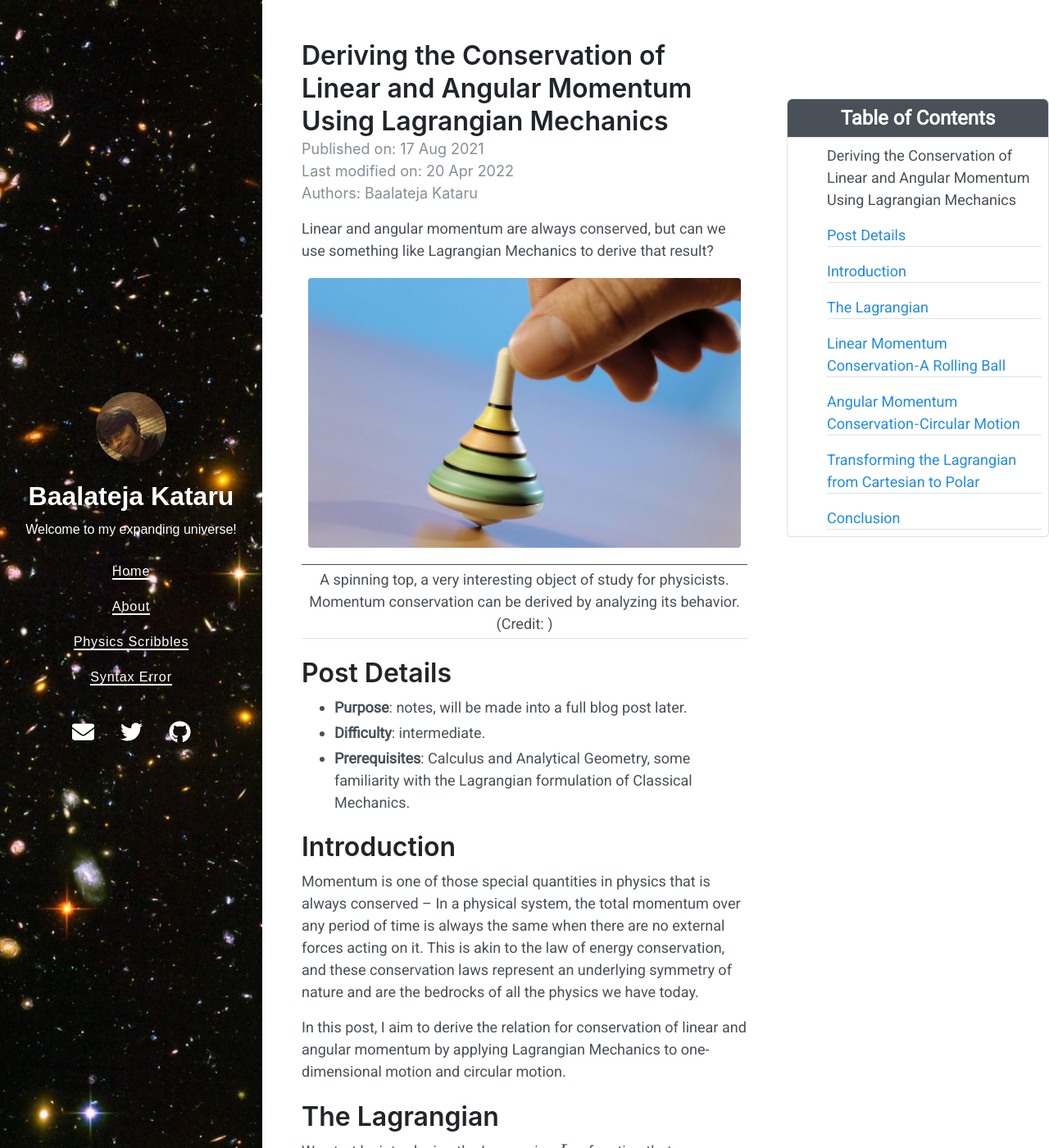
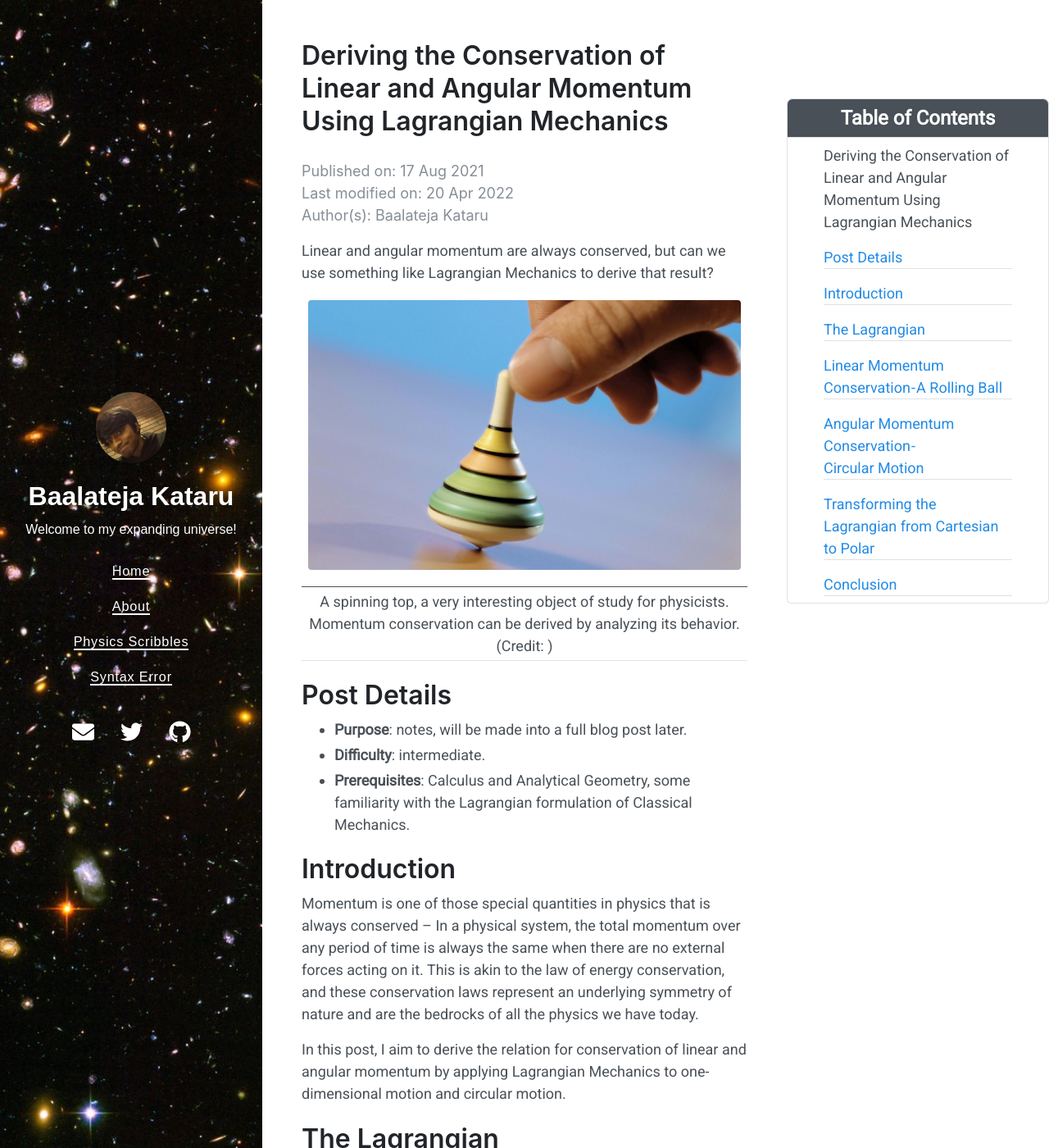
Before and after one commit to BK-Modding/BK-Modding.github.io, a Jekyll site: the page built from _posts/blog1/2021-08-17-deriving-the-conservation-of-linear-and-angular-momentum-using-lagrangian-mechanics.md, in a window 1280 px wide and 1400 px high. Shown: the whole window at 82% size. Built offline with Jekyll 4.4.1, drawn with Linux system fonts in a browser that asks for light colours; nearby versions of some CDN libraries; formulas are drawn with MathJax 3.

Commit message:
Changing post and TOC format

```diff
--- a/_layouts/post.html
+++ b/_layouts/post.html
@@ -4,7 +4,7 @@ layout: default
 
 <article class="post">
   <h1 class="post-title">{{ page.title }}</h1>
-
+  <br>
   <div class="post-meta">
     {%- assign date_format = site.date_format | default: "%-d %b %Y" -%}
     Published on: <time datetime="{{ page.date | date_to_xmlschema }}" itemprop="datePublished">{{ page.date | date: date_format }}</time>
@@ -17,7 +17,7 @@ layout: default
     {%- endif -%}
     {%- if page.author -%}
       <br>
-      Authors:
+      Author(s):
       {% for author in page.author %}
         <span itemprop="author" itemscope itemtype="http://schema.org/Person">
           {{ author }}
--- a/_sass/_toc.scss
+++ b/_sass/_toc.scss
@@ -33,6 +33,8 @@
 
   ul {
     margin: 0;
+    padding-left: 2em;
+    padding-right: 2em;
     /* padding: 0; */
   }
 
```
